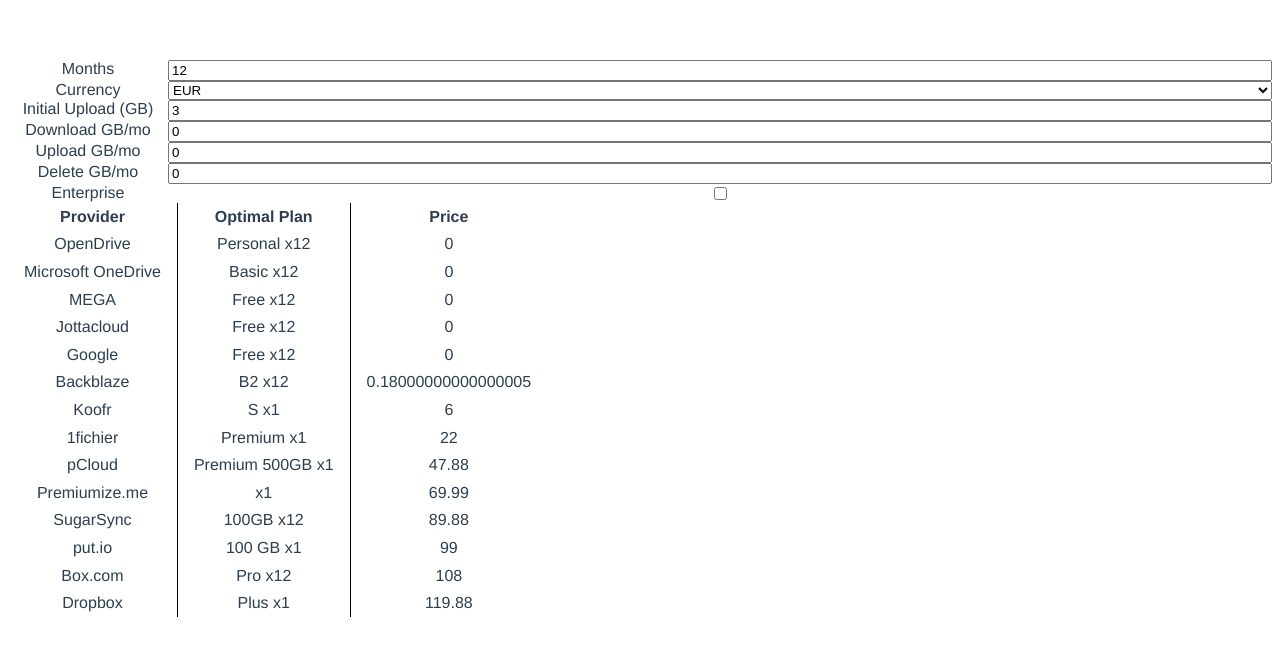
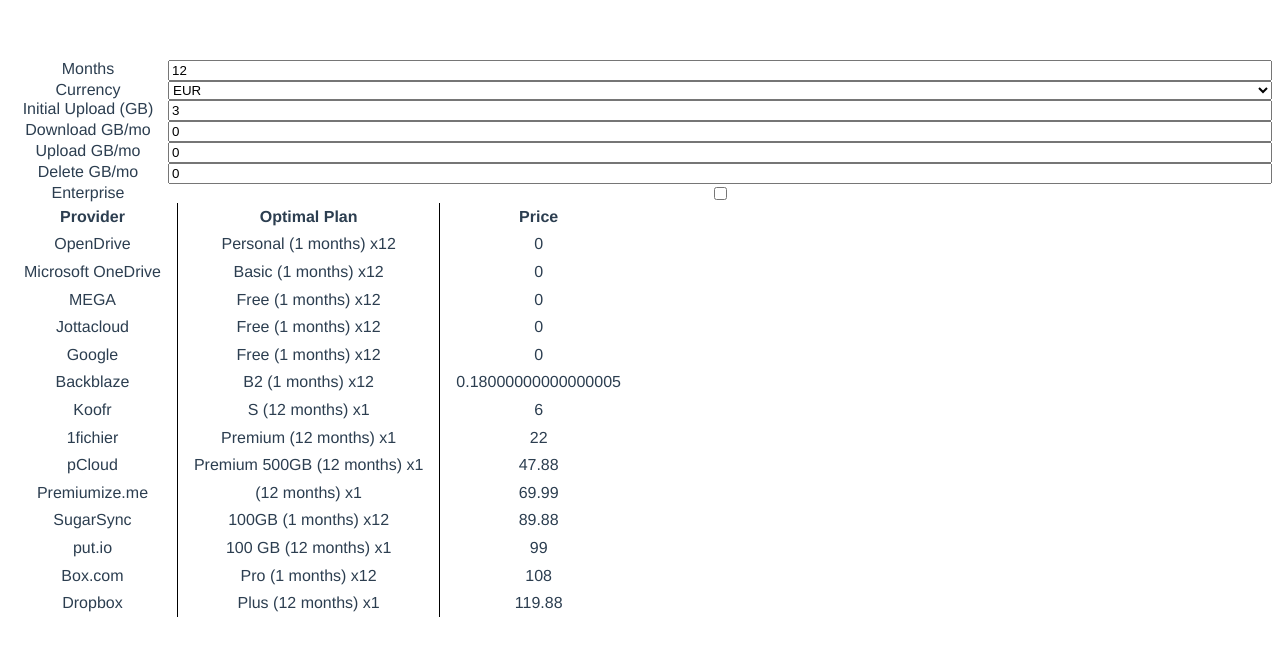
Before and after one commit to ambiso/rclone_backend_pricing, a Vue app: page / in a window 1280 px wide. Shown: the top 656 px of the page. Built offline with nearby package versions, Linux system fonts and the light colour scheme.

Commit message:
Output number of months for plan

```diff
--- a/src/components/StorageForm.vue
+++ b/src/components/StorageForm.vue
@@ -52,7 +52,7 @@
       </td>
       <td>
         <span class="plan-result" v-for="plan in item[1]" v-bind:key="plan[0].name">
-          {{ plan[0].name }} x{{plan[1]}}
+          {{ plan[0].name }} ({{ plan[0].months }} months) x{{plan[1]}}
         </span>
       </td>
       <td>
```
